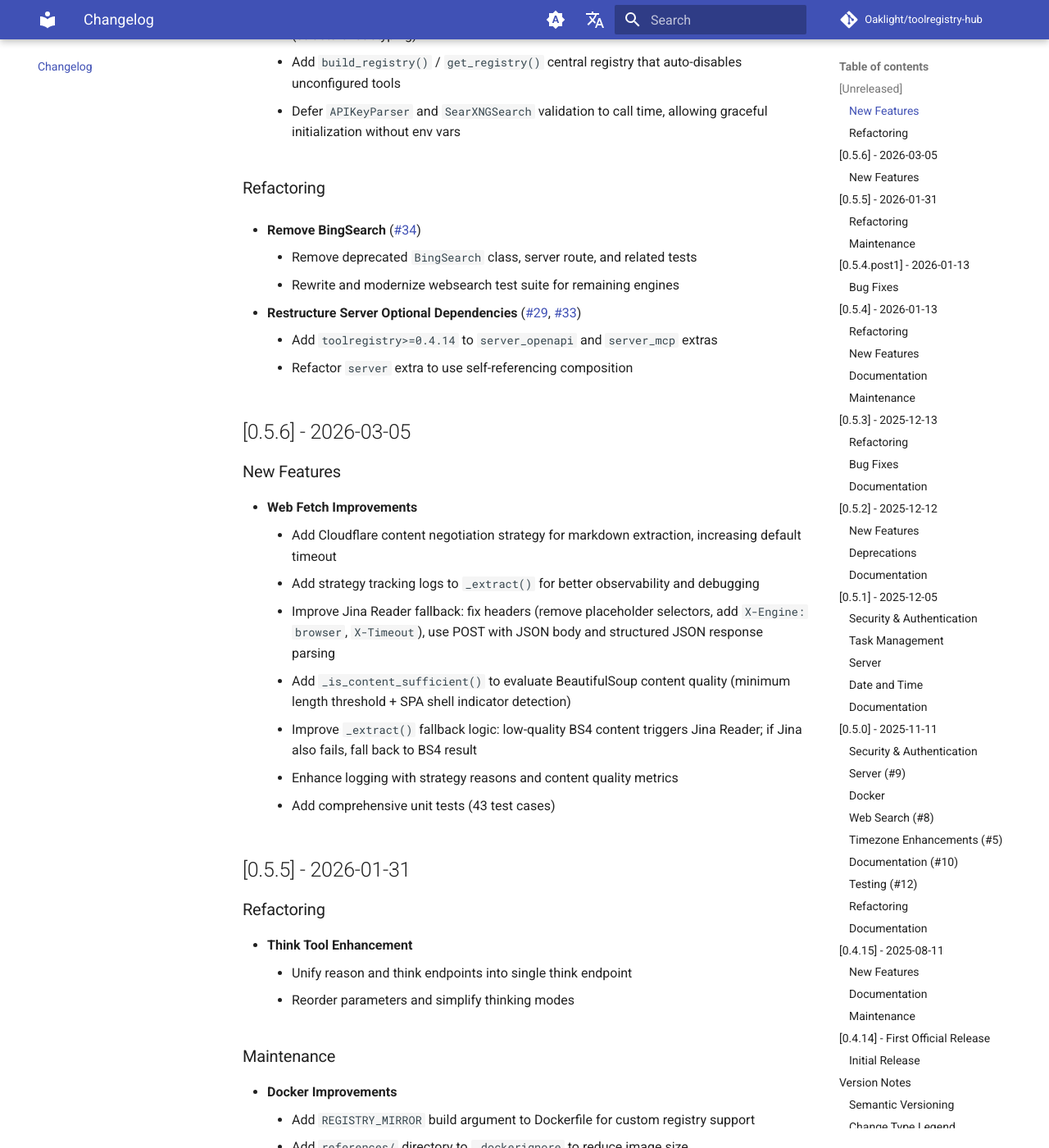
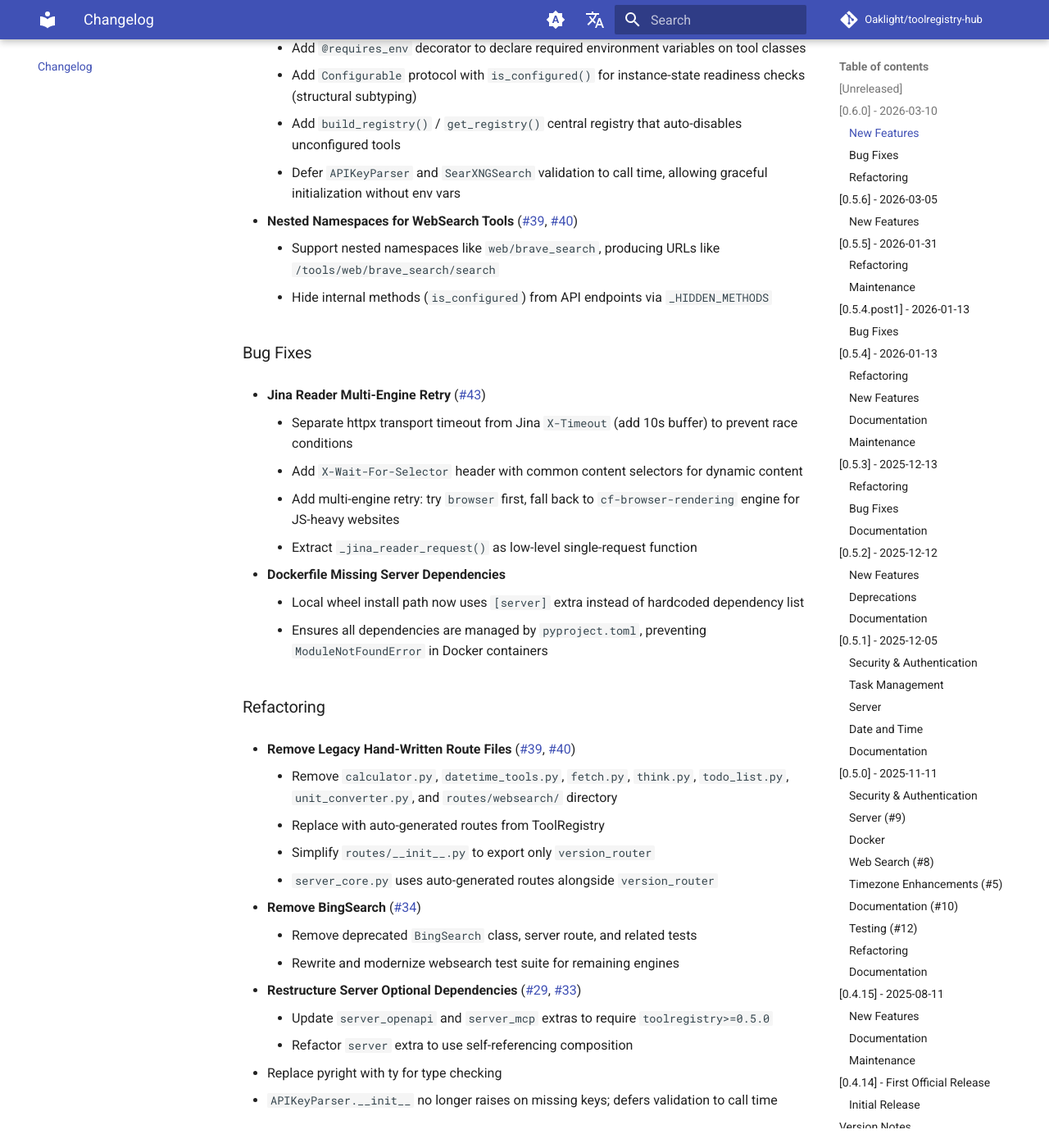
Before and after one commit to Oaklight/toolregistry-hub, an MkDocs documentation site: the page built from docs/changelog.md, in a window 1280 px wide and 1400 px high, scrolled down 941 px. Shown: the whole window at 82% size. Built offline with MkDocs 1.6.1 and Material for MkDocs 9.7.7, drawn with Linux system fonts in a browser that asks for light colours; comment, search, counter and statistics services are not loaded.

Commit message:
docs: update changelog for v0.6.0 release

```diff
--- a/docs/changelog.md
+++ b/docs/changelog.md
@@ -11,6 +11,8 @@ author: Oaklight
 This page documents all notable changes to the toolregistry-hub project since the first official release version 0.4.14.
 
 ## [Unreleased]
+
+## [0.6.0] - 2026-03-10
 
 ### New Features
 
@@ -34,15 +36,40 @@ This page documents all notable changes to the toolregistry-hub project since th
     - Add `build_registry()` / `get_registry()` central registry that auto-disables unconfigured tools
     - Defer `APIKeyParser` and `SearXNGSearch` validation to call time, allowing graceful initialization without env vars
 
+- **Nested Namespaces for WebSearch Tools** ([#39](https://github.com/Oaklight/toolregistry-hub/issues/39), [#40](https://github.com/Oaklight/toolregistry-hub/pull/40))
+    - Support nested namespaces like `web/brave_search`, producing URLs like `/tools/web/brave_search/search`
+    - Hide internal methods (`is_configured`) from API endpoints via `_HIDDEN_METHODS`
+
+### Bug Fixes
+
+- **Jina Reader Multi-Engine Retry** ([#43](https://github.com/Oaklight/toolregistry-hub/pull/43))
+    - Separate httpx transport timeout from Jina `X-Timeout` (add 10s buffer) to prevent race conditions
+    - Add `X-Wait-For-Selector` header with common content selectors for dynamic content
+    - Add multi-engine retry: try `browser` first, fall back to `cf-browser-rendering` engine for JS-heavy websites
+    - Extract `_jina_reader_request()` as low-level single-request function
+
+- **Dockerfile Missing Server Dependencies**
+    - Local wheel install path now uses `[server]` extra instead of hardcoded dependency list
+    - Ensures all dependencies are managed by `pyproject.toml`, preventing `ModuleNotFoundError` in Docker containers
+
 ### Refactoring
+
+- **Remove Legacy Hand-Written Route Files** ([#39](https://github.com/Oaklight/toolregistry-hub/issues/39), [#40](https://github.com/Oaklight/toolregistry-hub/pull/40))
+    - Remove `calculator.py`, `datetime_tools.py`, `fetch.py`, `think.py`, `todo_list.py`, `unit_converter.py`, and `routes/websearch/` directory
+    - Replace with auto-generated routes from ToolRegistry
+    - Simplify `routes/__init__.py` to export only `version_router`
+    - `server_core.py` uses auto-generated routes alongside `version_router`
 
 - **Remove BingSearch** ([#34](https://github.com/Oaklight/toolregistry-hub/pull/34))
     - Remove deprecated `BingSearch` class, server route, and related tests
     - Rewrite and modernize websearch test suite for remaining engines
 
 - **Restructure Server Optional Dependencies** ([#29](https://github.com/Oaklight/toolregistry-hub/issues/29), [#33](https://github.com/Oaklight/toolregistry-hub/pull/33))
-    - Add `toolregistry>=0.4.14` to `server_openapi` and `server_mcp` extras
+    - Update `server_openapi` and `server_mcp` extras to require `toolregistry>=0.5.0`
     - Refactor `server` extra to use self-referencing composition
+
+- Replace pyright with ty for type checking
+- `APIKeyParser.__init__` no longer raises on missing keys; defers validation to call time
 
 ## [0.5.6] - 2026-03-05
 
```
